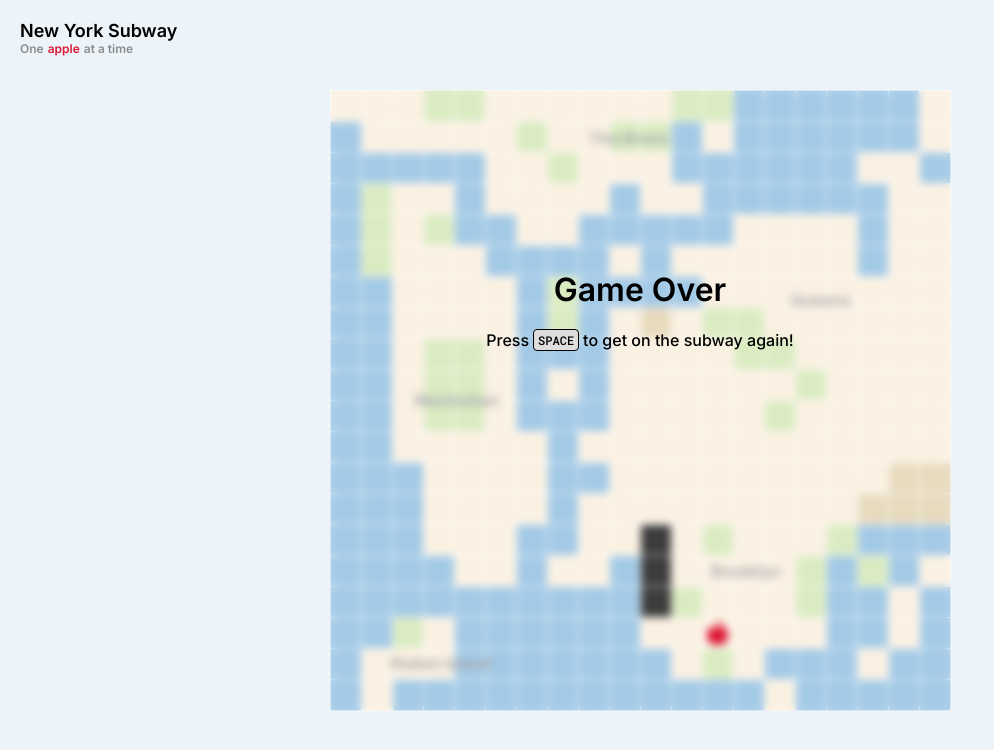
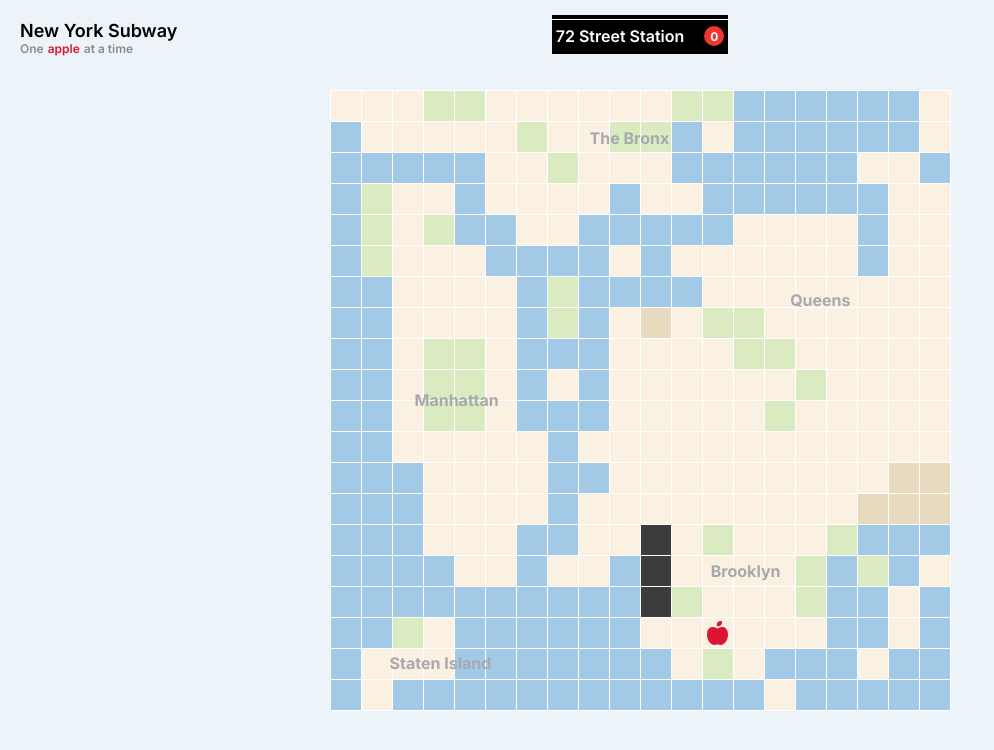
Before and after one commit to hwhong/snake, a Next.js app: page / in a window 1280 px wide. Shown: the top 750 px of the page, without its empty margins (0-994 px from the left). Built offline with nearby package versions, Linux system fonts and the light colour scheme.

Commit message:
good enough

```diff
--- a/src/app/page.module.css
+++ b/src/app/page.module.css
@@ -149,3 +149,40 @@
   font-size: 12px;
   margin: 0 4px;
 }
+
+.scoreBoard {
+  display: flex;
+  position: fixed;
+  top: 15px;
+  color: white;
+  background-color: black;
+  font-weight: 600;
+  flex-direction: column;
+}
+
+.line {
+  width: 100%;
+  height: 1px;
+  background-color: white;
+  margin: 4px 0px;
+}
+
+.titleWrapper {
+  padding: 2px 4px 8px 4px;
+  display: flex;
+  align-items: flex-start;
+}
+
+.gameCount {
+  width: 20px;
+  height: 20px;
+  border-radius: 50%;
+  background-color: #ee352e;
+  color: white;
+  font-weight: bold;
+  display: flex;
+  justify-content: center;
+  margin-left: 20px;
+  align-items: center;
+  font-size: 12px;
+}
--- a/src/app/page.tsx
+++ b/src/app/page.tsx
@@ -41,6 +41,7 @@ export default function Home() {
   const previousDirectionRef = React.useRef<Direction>(Direction.DOWN);
   const foodRef = React.useRef<Coordionate>();
   const isGameOverRef = React.useRef<boolean>(false);
+  const appleCountRef = React.useRef<number>(0);
 
   React.useEffect(() => {
     const onKeyDown = (e: any) => {
@@ -61,6 +62,7 @@ export default function Home() {
           break;
         case " ":
           isGameOverRef.current = false;
+          setCoords(() => defaultCoordinates);
           break;
         default:
           directionRef.current = Direction.DOWN;
@@ -148,6 +150,7 @@ export default function Home() {
           newHead.x === foodRef.current?.x &&
           newHead.y === foodRef.current?.y
         ) {
+          appleCountRef.current = appleCountRef.current + 1;
           newCoords.push(prevCoords[prevCoords.length - 1]);
           generateNewFood(prevCoords);
         }
@@ -159,7 +162,9 @@ export default function Home() {
 
       previousTimeRef.current = currentDelta;
     }
-    update();
+    if (isGameOverRef.current === false) {
+      update();
+    }
   }, []); // Make sure the effect runs only once
 
   return (
@@ -171,13 +176,21 @@ export default function Home() {
         </div>
       </div>
 
+      <div className={styles.scoreBoard}>
+        <div className={styles.line} />
+        <div className={styles.titleWrapper}>
+          72 Street Station
+          <div className={styles.gameCount}>{appleCountRef.current}</div>
+        </div>
+      </div>
+
       <div className={styles.gridWrapper}>
         <div className={styles.manhattan}>Manhattan</div>
         <div className={styles.bronx}>The Bronx</div>
         <div className={styles.statenIsland}>Staten Island</div>
         <div className={styles.queens}>Queens</div>
         <div className={styles.brooklyn}>Brooklyn</div>
-        {isGameOverRef.current === false && (
+        {isGameOverRef.current === true && (
           <div className={styles.gameOverOverlay}>
             <p
               className={classNames(styles.overlayTitle, titleInter.className)}
```
